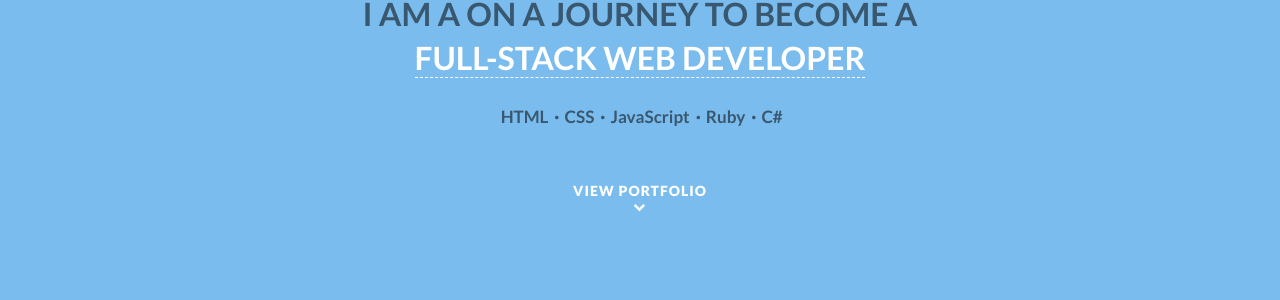
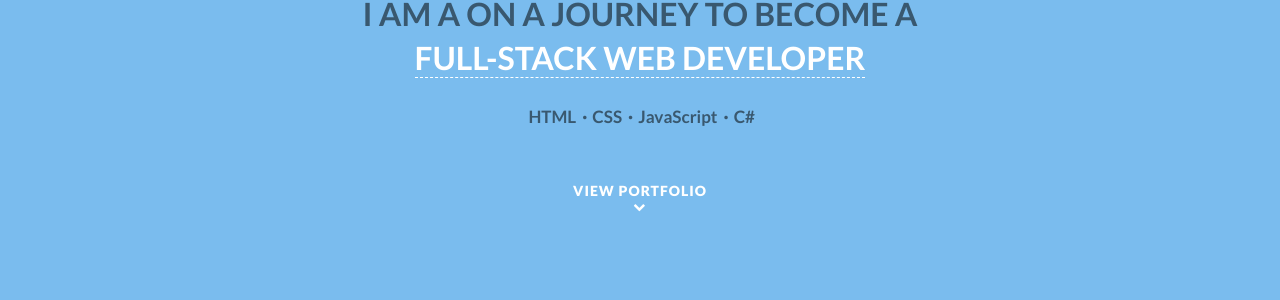
Before and after one commit to sebam2k4/sebastiankulig-Jekyll, a Jekyll site: the page built from source/_pages/home.html, in a window 1280 px wide and 900 px high. Shown: the part 358-658 px from the top of the window. Built offline with Jekyll 4.4.1, drawn with Linux system fonts in a browser that asks for light colours; nearby versions of some CDN libraries.

Commit message:
removed one item from list

```diff
--- a/source/_pages/home.html
+++ b/source/_pages/home.html
@@ -16,7 +16,6 @@ button-bottom: contact
       <li>HTML</li>
       <li>CSS</li>
       <li>JavaScript</li>
-      <li>Ruby</li>
       <li>C#</li>
     </ul>
     <a id="view-portfolio" href="#portfolio-scroll" title="view my work">View Portfolio<i class="fa fa-chevron-down"></i></a>
```
